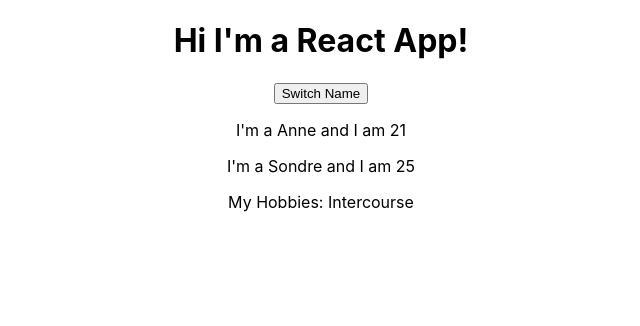
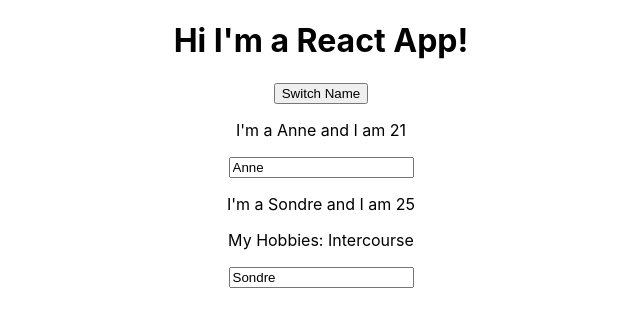
Before and after one commit to sonhal/react-course-code, a React (Create React App) app: page / in a window 1280 px wide. Shown: the top 326 px of the page, without its empty margins (319-959 px from the left). Built offline with nearby package versions, Linux system fonts and the light colour scheme.

Commit message:
ADD two-way binding

```diff
--- a/src/App.js
+++ b/src/App.js
@@ -19,6 +19,12 @@
     this.setState({persons: pers})
   }
 
+  nameChangedHandler = (event) => {
+    const pers = this.state.persons
+    pers[1].name = event.target.value;
+    this.setState({persons: pers})
+  }
+
   render(){
     return (
       <div className="App">
@@ -33,6 +39,7 @@
             name={this.state.persons[1].name}
             age={this.state.persons[1].age}
             click={this.switchNameHandler.bind(this, "Anne")}
+            changed={this.nameChangedHandler}
            >My Hobbies: Intercourse</Person>
       </div>
     );
--- a/src/Person/Person.js
+++ b/src/Person/Person.js
@@ -6,6 +6,7 @@
         <div>
             <p onClick={props.click}>I'm a {props.name} and I am {props.age}</p>
             <p>{props.children}</p>
+            <input type="text" onChange={props.changed} value={props.name}></input>
         </div>
     )
 }
```
